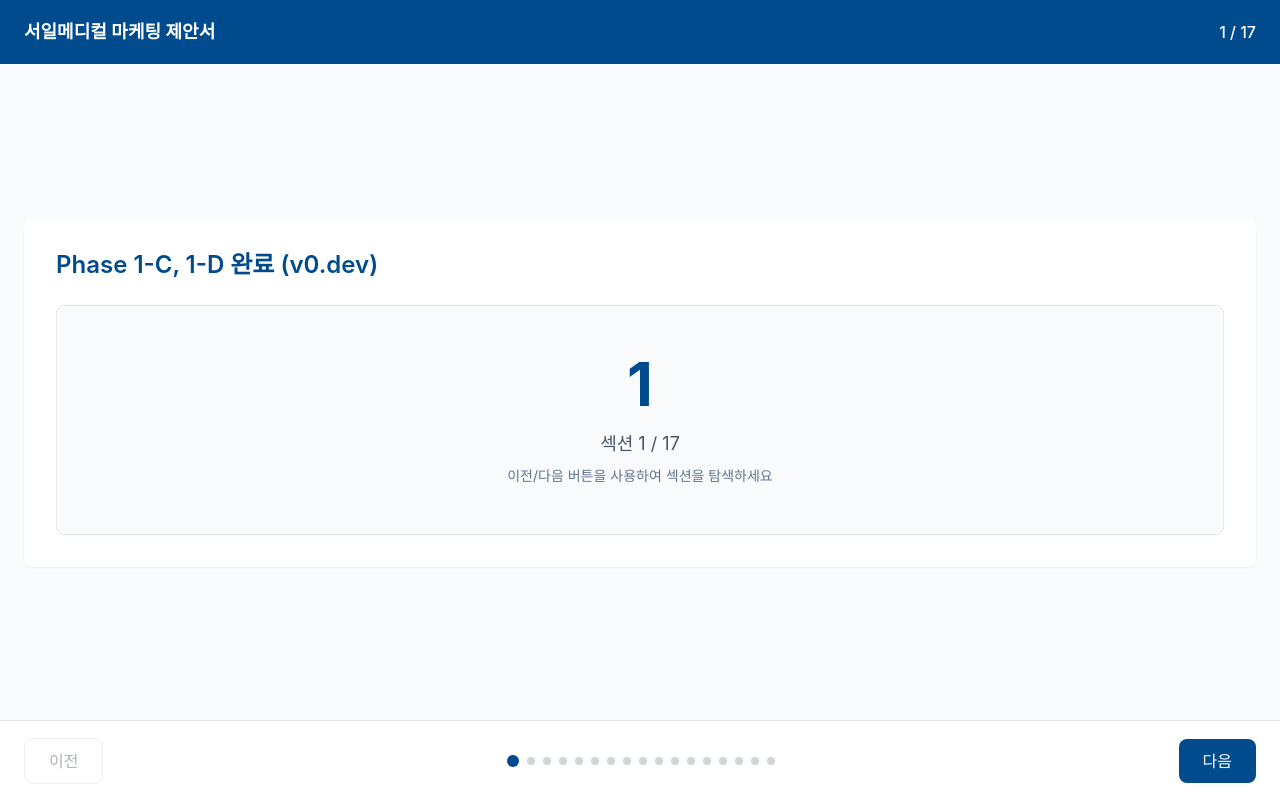
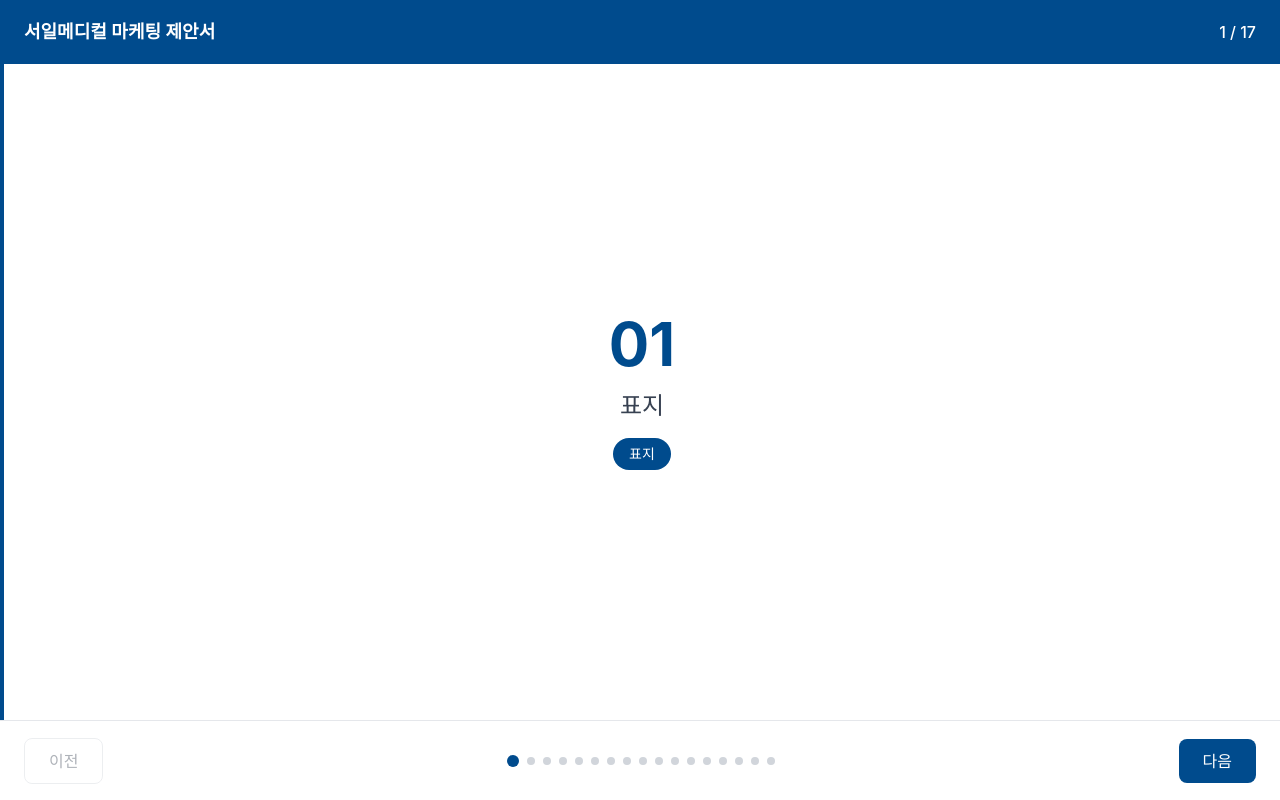
Before and after one commit to kevinkim1975/amp, a Next.js app: page / in a window 1280 px wide. Shown: the top 800 px of the page. Built offline with nearby package versions, Linux system fonts and the light colour scheme.

Commit message:
1-E: 스크롤 인프라 (Intersection Observer)

```diff
--- a/src/app/page.tsx
+++ b/src/app/page.tsx
@@ -1,73 +1,102 @@
 /**
- * 메인 페이지
- * Boris Cherny 원칙: 타입을 import하여 타입 안전성 보장
- * 레이아웃: flexbox로 콘텐츠 수직 중앙 배치
+ * 메인 페이지 - 17개 섹션 스크롤 인프라
+ * Boris Cherny 원칙: 타입 안전성 + Intersection Observer
  */
 
 'use client';
 
-import { useState } from 'react';
+import { useState, useEffect, useRef, useCallback } from 'react';
 import { TopbarHeader } from '@/components/layout/TopbarHeader';
 import { ProgressFooter } from '@/components/layout/ProgressFooter';
+import { SectionContainer } from '@/components/sections/SectionContainer';
 import type { SectionId, ProgressState } from '@/types';
-import { TOTAL_SECTIONS } from '@/types';
+import { SECTIONS, TOTAL_SECTIONS } from '@/types';
 
 export default function HomePage() {
-  // 현재 섹션 상태 (Boris Cherny: 리터럴 타입으로 타입 안전성 보장)
+  // 현재 섹션 상태 (Boris Cherny: 리터럴 타입)
   const [currentSection, setCurrentSection] = useState<SectionId>(1);
+
+  // 섹션 ref 배열 (스크롤 타겟팅용)
+  const sectionRefs = useRef<(HTMLElement | null)[]>([]);
 
   const progress: ProgressState = {
     currentSection,
     totalSections: TOTAL_SECTIONS,
   };
 
+  // Intersection Observer: 스크롤 시 현재 섹션 감지
+  useEffect(() => {
+    const observers: IntersectionObserver[] = [];
+
+    sectionRefs.current.forEach((ref, index) => {
+      if (!ref) return;
+
+      const observer = new IntersectionObserver(
+        (entries) => {
+          entries.forEach((entry) => {
+            if (entry.isIntersecting) {
+              // 화면에 50% 이상 보이면 현재 섹션으로 설정
+              setCurrentSection((index + 1) as SectionId);
+            }
+          });
+        },
+        { threshold: 0.5 }
+      );
+
+      observer.observe(ref);
+      observers.push(observer);
+    });
+
+    return () => {
+      observers.forEach((observer) => observer.disconnect());
+    };
+  }, []);
+
+  // 특정 섹션으로 스크롤 이동
+  const scrollToSection = useCallback((sectionId: SectionId) => {
+    const targetRef = sectionRefs.current[sectionId - 1];
+    if (targetRef) {
+      targetRef.scrollIntoView({ behavior: 'smooth', block: 'start' });
+    }
+  }, []);
+
   // 이전 섹션으로 이동
-  const handlePrev = () => {
+  const handlePrev = useCallback(() => {
     if (currentSection > 1) {
-      setCurrentSection((prev) => (prev - 1) as SectionId);
+      const prevSection = (currentSection - 1) as SectionId;
+      scrollToSection(prevSection);
     }
-  };
+  }, [currentSection, scrollToSection]);
 
   // 다음 섹션으로 이동
-  const handleNext = () => {
+  const handleNext = useCallback(() => {
     if (currentSection < TOTAL_SECTIONS) {
-      setCurrentSection((prev) => (prev + 1) as SectionId);
+      const nextSection = (currentSection + 1) as SectionId;
+      scrollToSection(nextSection);
     }
-  };
+  }, [currentSection, scrollToSection]);
 
   return (
     <div className="flex min-h-screen flex-col">
-      {/* 상단 헤더 - v0.dev 생성 */}
+      {/* 상단 헤더 */}
       <TopbarHeader
         title="서일메디컬 마케팅 제안서"
         progress={progress}
       />
 
-      {/* 메인 콘텐츠 - flexbox로 중앙 배치 */}
-      <main className="flex flex-1 flex-col justify-center pt-16 pb-20 bg-neutral-50">
-        <div className="mx-auto w-full max-w-content px-6">
-          <div className="rounded-lg bg-white p-8 shadow-sm">
-            <h2 className="text-2xl font-semibold text-primary mb-4">
-              Phase 1-C, 1-D 완료 (v0.dev)
-            </h2>
-
-            {/* 현재 섹션 표시 */}
-            <div className="rounded-lg border border-gray-200 bg-neutral-50 p-12 text-center mt-6">
-              <div className="mb-4 text-6xl font-bold text-primary">
-                {currentSection}
-              </div>
-              <p className="text-lg text-neutral-600">
-                섹션 {currentSection} / {TOTAL_SECTIONS}
-              </p>
-              <p className="mt-2 text-sm text-neutral-500">
-                이전/다음 버튼을 사용하여 섹션을 탐색하세요
-              </p>
-            </div>
-          </div>
-        </div>
+      {/* 메인 콘텐츠: 17개 섹션 */}
+      <main className="pt-16 pb-20">
+        {SECTIONS.map((section, index) => (
+          <SectionContainer
+            key={section.id}
+            ref={(el) => { sectionRefs.current[index] = el; }}
+            section={section}
+            isActive={section.id === currentSection}
+          />
+        ))}
       </main>
 
-      {/* 하단 푸터 - v0.dev 생성 */}
+      {/* 하단 푸터 */}
       <ProgressFooter
         progress={progress}
         onPrev={handlePrev}
--- /dev/null
+++ b/src/components/sections/SectionContainer.tsx
@@ -0,0 +1,56 @@
+/**
+ * SectionContainer - 섹션 플레이스홀더 컨테이너
+ * v0.dev 생성 후 Boris Cherny 원칙에 따라 수정
+ * - 하드코딩 색상 → Tailwind 변수
+ * - 영어 라벨 → 한국어
+ */
+
+import React from 'react';
+import type { SectionProps, SectionType } from '@/types';
+import { cn } from '@/lib/utils';
+
+/** 섹션 타입별 한국어 라벨 */
+const TYPE_LABELS: Record<SectionType, string> = {
+  cover: '표지',
+  toc: '목차',
+  content: '콘텐츠',
+  closing: '마무리',
+};
+
+export const SectionContainer = React.forwardRef<HTMLElement, SectionProps>(
+  ({ section, isActive }, ref) => {
+    // 홀수/짝수 섹션에 따른 배경색
+    const isOddSection = section.id % 2 === 1;
+
+    return (
+      <section
+        ref={ref}
+        id={`section-${section.id}`}
+        className={cn(
+          'min-h-[calc(100vh-144px)] flex items-center justify-center transition-all',
+          isOddSection ? 'bg-white' : 'bg-neutral-50',
+          isActive && 'border-l-4 border-l-primary'
+        )}
+      >
+        <div className="flex flex-col items-center justify-center gap-4 text-center px-8">
+          {/* 섹션 번호 */}
+          <div className="text-6xl font-bold text-primary">
+            {section.id.toString().padStart(2, '0')}
+          </div>
+
+          {/* 섹션 제목 */}
+          <h2 className="text-2xl font-medium text-gray-700">
+            {section.title}
+          </h2>
+
+          {/* 섹션 타입 뱃지 */}
+          <div className="inline-flex items-center px-4 py-1.5 rounded-full bg-primary text-white text-sm font-medium">
+            {TYPE_LABELS[section.type]}
+          </div>
+        </div>
+      </section>
+    );
+  }
+);
+
+SectionContainer.displayName = 'SectionContainer';
```
Also changed, not shown: 1 other file (tests, documents, lock files or other folders).
